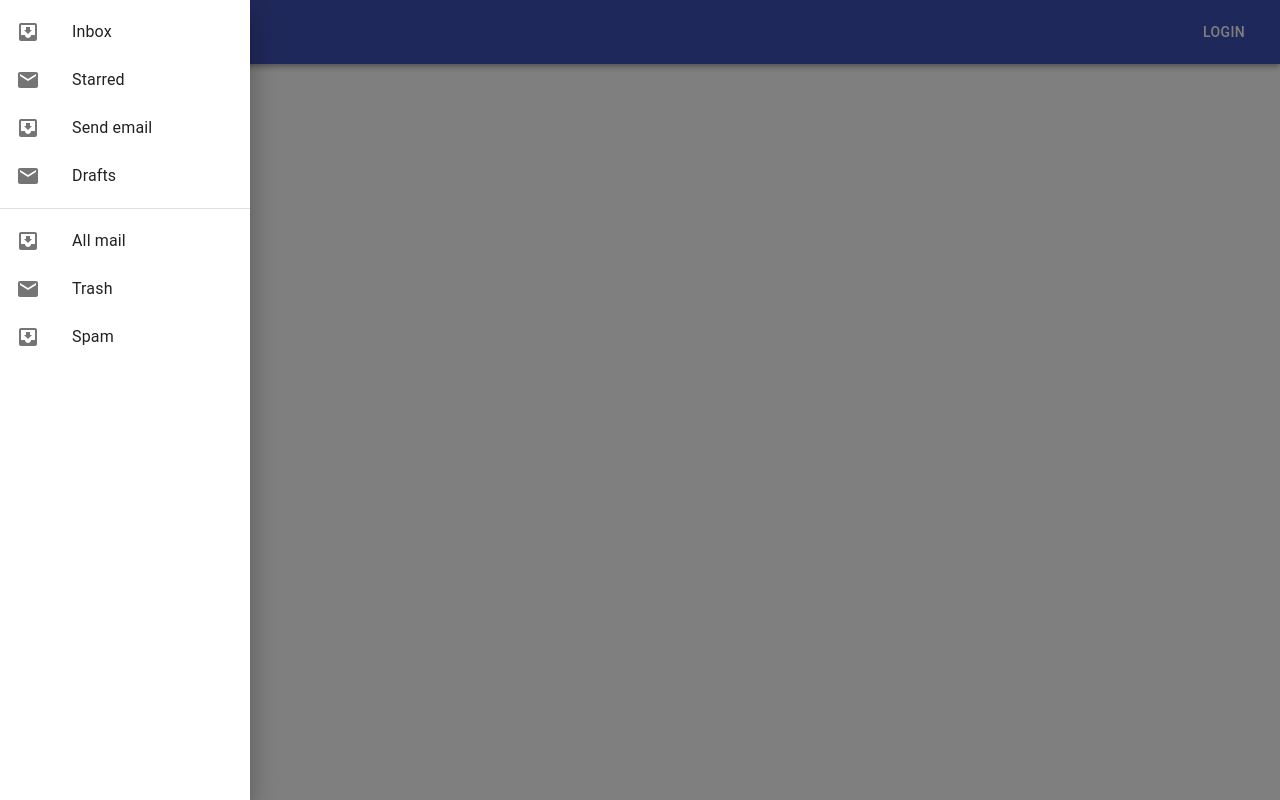
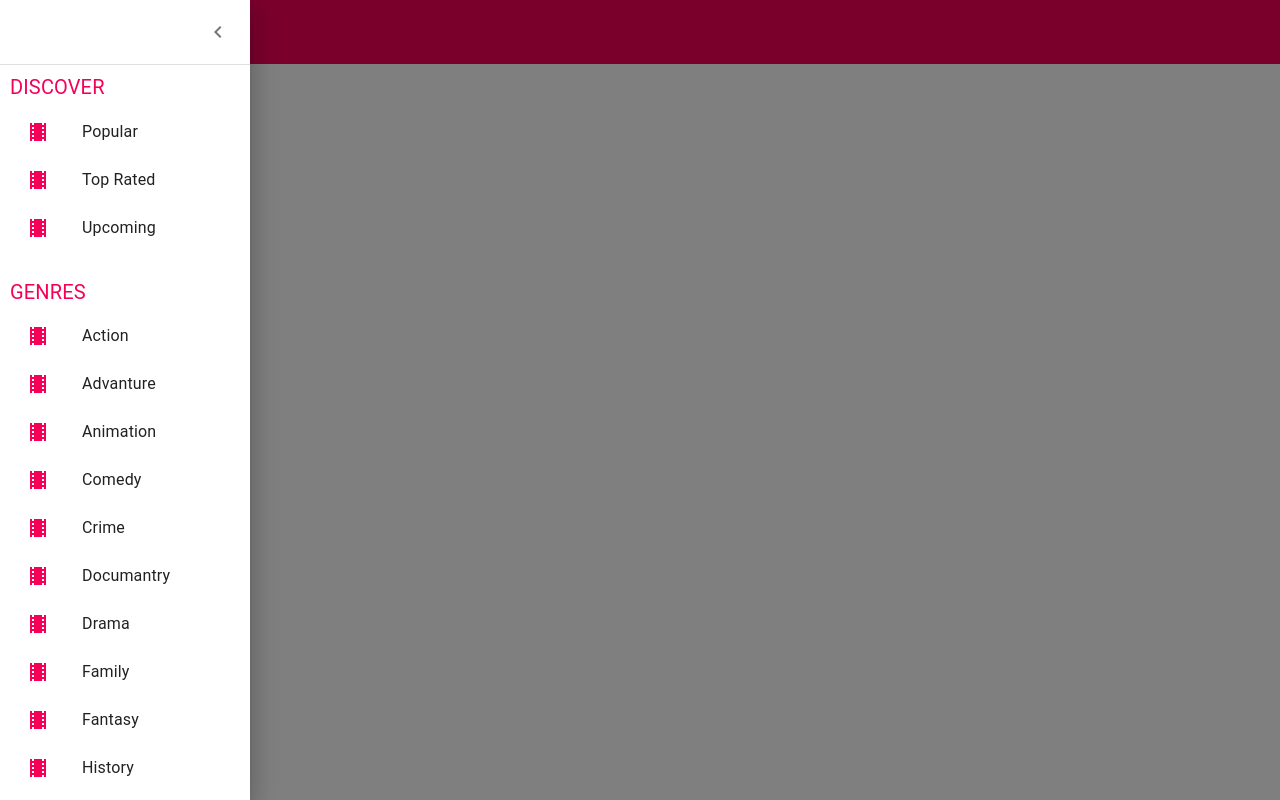
Before and after one commit to Mohammadshahzaib007/react-ts-movie-app, a React (Create React App) app: page /1/1/1/1 in a window 1280 px wide. Both pictures are taken after a click on the button "menu". Built offline with nearby package versions, Linux system fonts and the light colour scheme.

Commit message:
topbar completed

```diff
--- a/src/components/Layout/Topbar.tsx
+++ b/src/components/Layout/Topbar.tsx
@@ -1,20 +1,21 @@
 import React, { useState } from "react";
-import clsx from "clsx";
 import Drawer from "@material-ui/core/Drawer";
 import List from "@material-ui/core/List";
 import Divider from "@material-ui/core/Divider";
 import ListItem from "@material-ui/core/ListItem";
 import ListItemIcon from "@material-ui/core/ListItemIcon";
 import ListItemText from "@material-ui/core/ListItemText";
-import InboxIcon from "@material-ui/icons/MoveToInbox";
-import MailIcon from "@material-ui/icons/Mail";
-import { makeStyles, Theme } from "@material-ui/core/styles";
+import { makeStyles, Theme, useTheme } from "@material-ui/core/styles";
 import AppBar from "@material-ui/core/AppBar";
 import Toolbar from "@material-ui/core/Toolbar";
 import Typography from "@material-ui/core/Typography";
 import Button from "@material-ui/core/Button";
 import IconButton from "@material-ui/core/IconButton";
 import MenuIcon from "@material-ui/icons/Menu";
+import ChevronLeftIcon from "@material-ui/icons/ChevronLeft";
+import ChevronRightIcon from "@material-ui/icons/ChevronRight";
+import { Container } from "@material-ui/core";
+import TheatersIcon from "@material-ui/icons/Theaters";
 
 const useStyles = makeStyles((theme: Theme) => ({
   list: {
@@ -32,14 +33,22 @@ const useStyles = makeStyles((theme: Theme) => ({
   title: {
     flexGrow: 1,
   },
+  drawerHeader: {
+    display: "flex",
+    alignItems: "center",
+    padding: theme.spacing(0, 1),
+    // necessary for content to be below app bar
+    ...theme.mixins.toolbar,
+    justifyContent: "flex-end",
+  },
 }));
-
-type Anchor = "top" | "left" | "bottom" | "right";
 
 export default function TemporaryDrawer() {
   const classes = useStyles();
 
   const [isDrawerOpen, setIsDrawerOpen] = useState(false);
+
+  const theme = useTheme();
 
   const toggleDrawer = () => {
     setIsDrawerOpen((prevState) => !prevState);
@@ -90,34 +99,52 @@ export default function TemporaryDrawer() {
       onClick={toggleDrawer}
       onKeyDown={toggleDrawer}
     >
+      <div className={classes.drawerHeader}>
+        <IconButton>
+          {theme.direction === "ltr" ? (
+            <ChevronLeftIcon />
+          ) : (
+            <ChevronRightIcon />
+          )}
+        </IconButton>
+      </div>
+      <Divider />
+
+      {sideDrawerItems.map((item, i) => {
+        return (
+          <div key={i} style={{ padding: "10px" }}>
+            <Typography
+              color="secondary"
+              style={{ textTransform: "uppercase", fontSize: "1.25rem" }}
+              variant="h4"
+              onClick={(e) => e.stopPropagation()}
+            >
+              {item.heading}
+            </Typography>
             <List>
-        {["Inbox", "Starred", "Send email", "Drafts"].map((text, index) => (
-          <ListItem button key={text}>
+              {item.links.map((link, index) => (
+                <ListItem button key={index}>
                   <ListItemIcon>
-              {index % 2 === 0 ? <InboxIcon /> : <MailIcon />}
+                    <TheatersIcon color="secondary" />
                   </ListItemIcon>
-            <ListItemText primary={text} />
+                  <ListItemText
+                    style={{ textTransform: "capitalize" }}
+                    primary={link.name}
+                  />
                 </ListItem>
               ))}
             </List>
-      <Divider />
-      <List>
-        {["All mail", "Trash", "Spam"].map((text, index) => (
-          <ListItem button key={text}>
-            <ListItemIcon>
-              {index % 2 === 0 ? <InboxIcon /> : <MailIcon />}
-            </ListItemIcon>
-            <ListItemText primary={text} />
-          </ListItem>
-        ))}
-      </List>
+          </div>
+        );
+      })}
     </div>
   );
 
   return (
     <div>
       <div className={classes.root}>
-        <AppBar position="static">
+        <AppBar position="static" color="secondary" elevation={0}>
+          <Container>
             <Toolbar>
               <IconButton
                 onClick={toggleDrawer}
@@ -129,15 +156,15 @@ export default function TemporaryDrawer() {
                 <MenuIcon />
               </IconButton>
               <Typography variant="h6" className={classes.title}>
-              News
+                RT Movie App
               </Typography>
-            <Button color="inherit">Login</Button>
             </Toolbar>
+          </Container>
         </AppBar>
       </div>
 
       <Drawer anchor="left" open={isDrawerOpen} onClose={toggleDrawer}>
-        {list("left")}
+        {list()}
       </Drawer>
     </div>
   );
```
Lines whose indentation alone changed are shown as unchanged.
